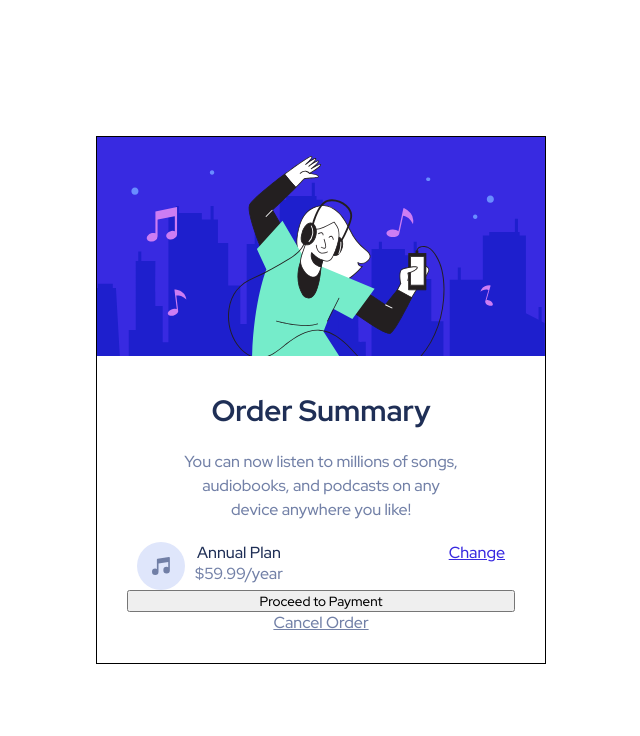
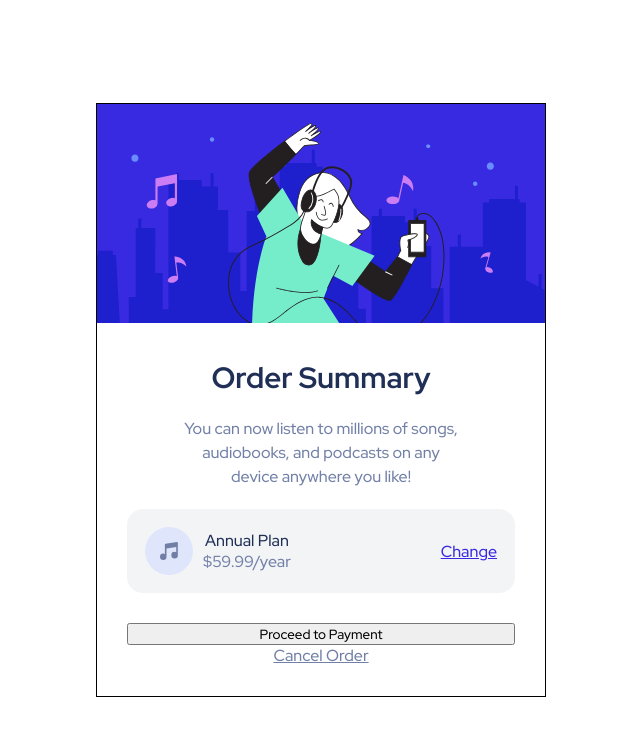
Before and after one commit to h4sitha/Order-summary-frontendmentor, a plain HTML site: page index.html in a window 1280 px wide. Shown: the whole page, without its empty margins (319-959 px from the left). Drawn offline with Linux system fonts and the light colour scheme.

Commit message:
Add styles to the #premium-plan div

```diff
--- a/style.css
+++ b/style.css
@@ -56,7 +56,11 @@ h1 {
 #premium-plan {
     display: flex;
     gap: 10px;
-    padding: 0 10px;
+    padding: 18px;
+    align-items: center;
+    background-color: hsla(223, 47%, 23%, 0.05);
+    border-radius: 16px;
+    margin-bottom: 30px;
 }
 
 #premium-plan > a {
```
